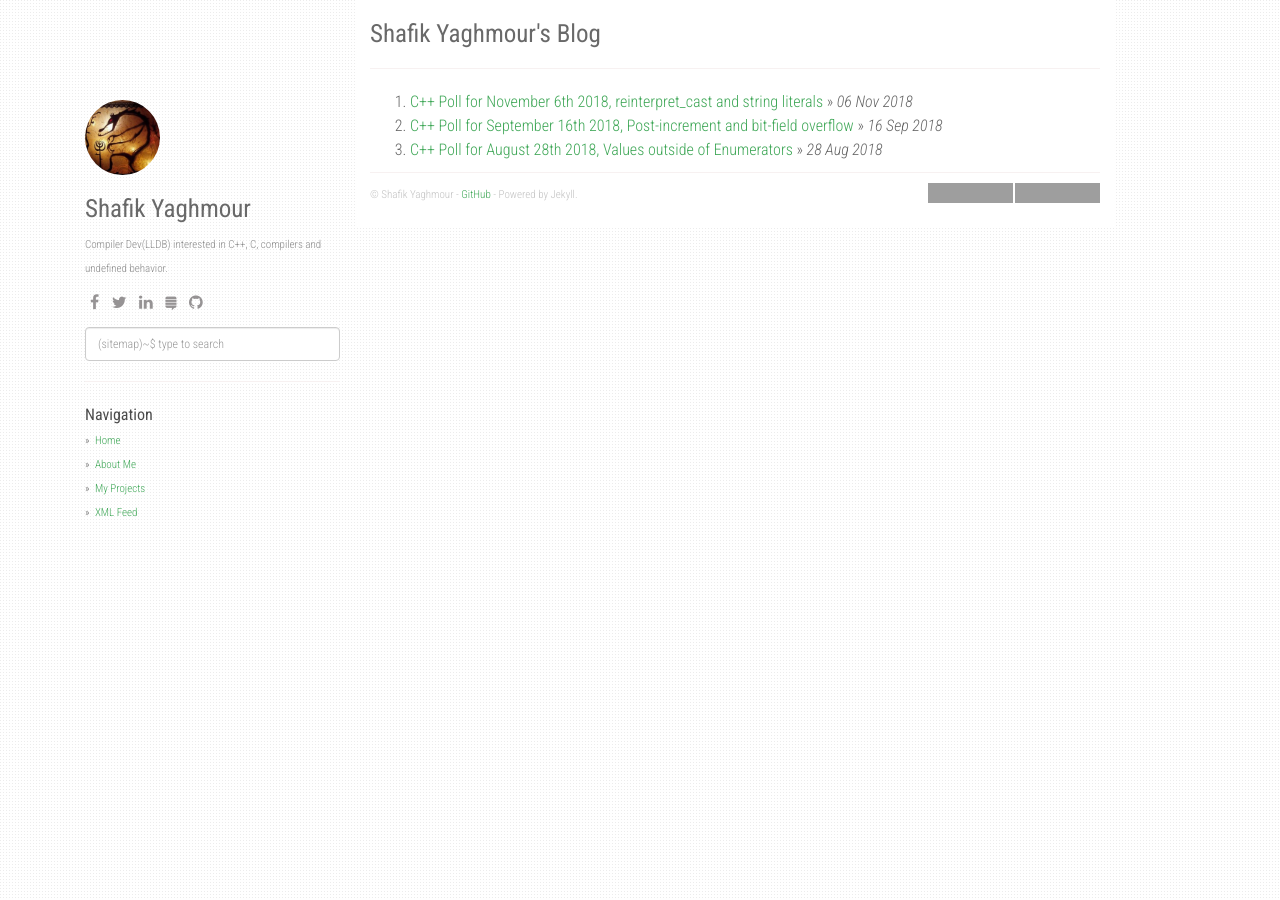
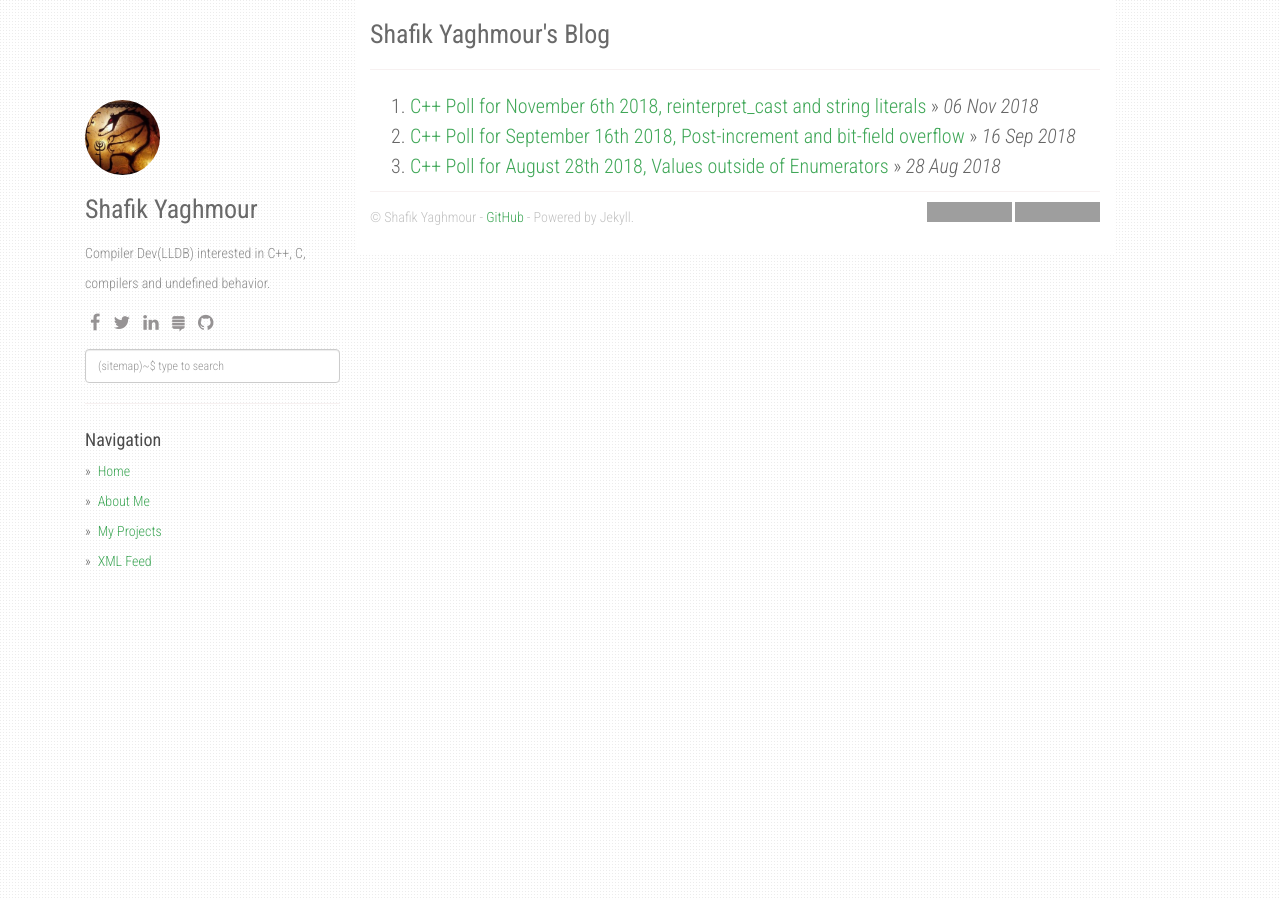
Before and after one commit to shafik/shafik.github.io, a Jekyll site: the page built from index.html, in a window 1280 px wide. Built offline with Jekyll 4.4.1, drawn with Linux system fonts in a browser that asks for light colours; nearby versions of some CDN libraries; the list of posts is cut into pages by our own code; grey boxes are pictures that could not be loaded.

Commit message:
Increasing font size

```diff
--- a/static/css/main.css
+++ b/static/css/main.css
@@ -3,7 +3,7 @@ body {
   background: url("/static/img/subtle_dots.png");
   line-height: 1.5em;
   font-weight: 300;
-  font-size: 16px;
+  font-size: 20px;
   color: #666;
 }
 hr {
@@ -16,7 +16,7 @@ hr {
 span.time, span.categories {
   color: #ADADAD;
   margin-bottom: 5px;
-  font-size: 11px;
+  font-size: 12px;
 }
 h1, h2, h3 {
   color: #696969;
@@ -24,7 +24,7 @@ h1, h2, h3 {
 }
 h1 {
   margin-bottom: 10px;
-  font-size: 25px;
+  font-size: 26px;
 }
 h2, h3 {
   margin-bottom: 5px;
@@ -62,7 +62,7 @@ div.content pre {
   color: #FFF;
   overflow-x: auto;
   font-family: Menlo, Monaco, Consolas, 'Courier New', monospace;
-  font-size: 12px;
+  font-size: 14px;
   border: none;
 }
 div.content .highlight {
@@ -76,7 +76,7 @@ footer {
   margin-bottom: 3em;
   padding-top: 10px;
   color: #C2C2C2;
-  font-size: 11px;
+  font-size: 14px;
   bottom: 0;
   padding-bottom: 10px;
 }
@@ -84,16 +84,16 @@ footer {
 /* Left column */
 div.col-sm-3 {
   margin-top: 100px;
-  font-size: 11px;
+  font-size: 14px;
   color: #666;
 }
 div.col-sm-3 strong {
-  font-size: 16px;
+  font-size: 18px;
   color: #4A4A4A;
   font-weight: normal;
 }
 div.col-sm-3 div.profile-about {
-  margin-top: 10px;
+  margin-top: 14px;
   color: #8C8C8C;
 }
 div.col-sm-3 img.profile-avatar {
@@ -108,7 +108,7 @@ div.col-sm-3 img.profile-avatar {
 
 /* Pagination */
 .PageNavigation {
-  font-size: 14px;
+  font-size: 16px;
   display: block;
   width: auto;
   overflow: hidden;
@@ -141,7 +141,7 @@ div.col-sm-3 img.profile-avatar {
   margin: 0 5px;
 }
 .social li a {
-  font-size: 16px;
+  font-size: 18px;
   color: #969394;
 }
 .social li a:hover {
```
